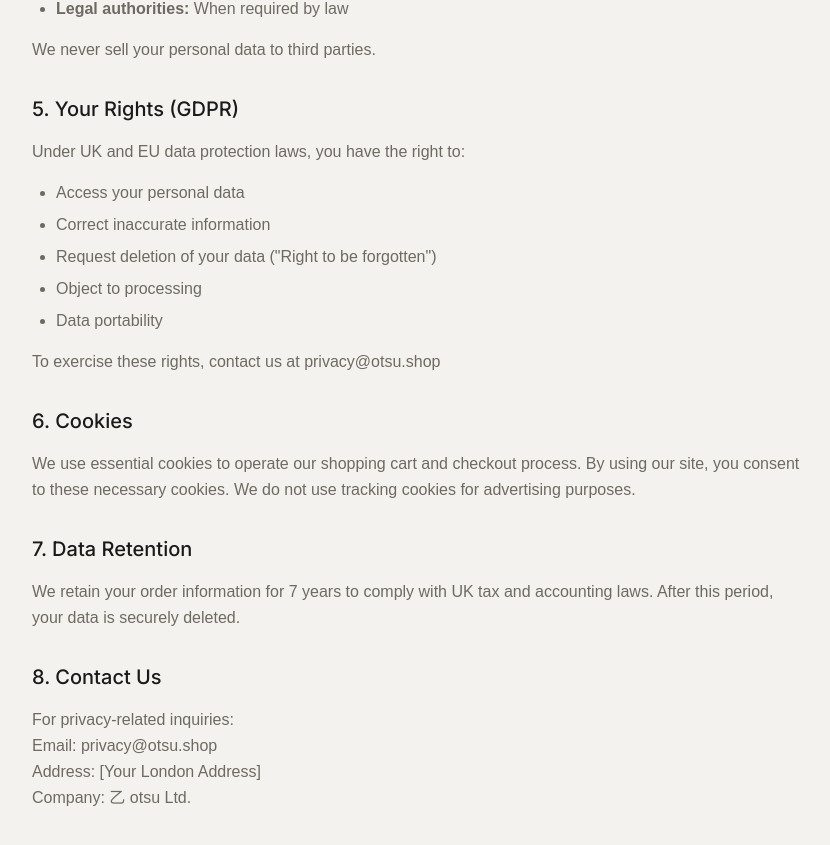
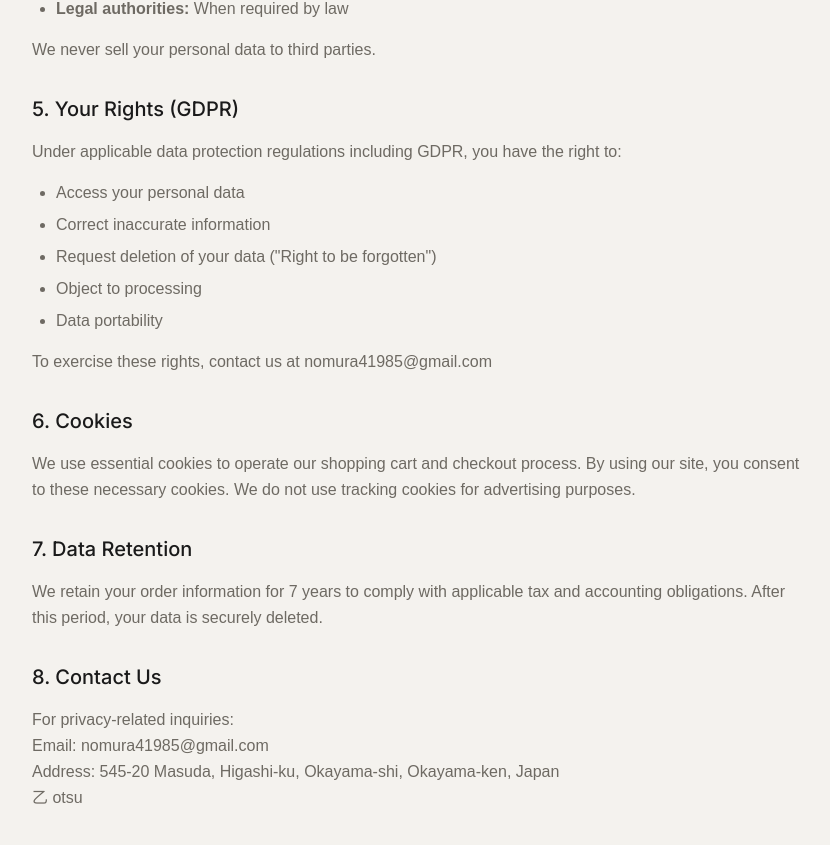
Before and after one commit to n-nomu/otsu-next-v2, a Next.js app: page /legal/privacy in a window 1280 px wide. Shown: the part 1079-1924 px from the top of the page, without its empty margins (224-1054 px from the left). Built offline with nearby package versions, Linux system fonts and the light colour scheme; no server answers.

Commit message:
Update legal documents: individual business registration, Okayama address, remove governing law clauses, update contact email

```diff
--- a/app/legal/privacy/page.tsx
+++ b/app/legal/privacy/page.tsx
@@ -70,7 +70,7 @@ export default function PrivacyPolicy() {
             </p>
             <ul className="list-disc pl-6 text-warm-gray space-y-2 mb-4">
               <li><strong>Stripe:</strong> For secure payment processing</li>
-              <li><strong>Shipping carriers:</strong> (Royal Mail, DHL, etc.) To deliver your order</li>
+              <li><strong>Shipping carriers:</strong> (Japan Post, DHL, etc.) To deliver your order</li>
               <li><strong>Legal authorities:</strong> When required by law</li>
             </ul>
             <p className="text-warm-gray leading-relaxed">
@@ -83,7 +83,7 @@ export default function PrivacyPolicy() {
               5. Your Rights (GDPR)
             </h2>
             <p className="text-warm-gray leading-relaxed mb-4">
-              Under UK and EU data protection laws, you have the right to:
+              Under applicable data protection regulations including GDPR, you have the right to:
             </p>
             <ul className="list-disc pl-6 text-warm-gray space-y-2 mb-4">
               <li>Access your personal data</li>
@@ -93,7 +93,7 @@ export default function PrivacyPolicy() {
               <li>Data portability</li>
             </ul>
             <p className="text-warm-gray leading-relaxed">
-              To exercise these rights, contact us at privacy@otsu.shop
+              To exercise these rights, contact us at nomura41985@gmail.com
             </p>
           </section>
 
@@ -113,7 +113,7 @@ export default function PrivacyPolicy() {
               7. Data Retention
             </h2>
             <p className="text-warm-gray leading-relaxed">
-              We retain your order information for 7 years to comply with UK tax and accounting laws.
+              We retain your order information for 7 years to comply with applicable tax and accounting obligations.
               After this period, your data is securely deleted.
             </p>
           </section>
@@ -124,9 +124,9 @@ export default function PrivacyPolicy() {
             </h2>
             <p className="text-warm-gray leading-relaxed">
               For privacy-related inquiries:<br />
-              Email: privacy@otsu.shop<br />
-              Address: [Your London Address]<br />
-              Company: 乙 otsu Ltd.
+              Email: nomura41985@gmail.com<br />
+              Address: 545-20 Masuda, Higashi-ku, Okayama-shi, Okayama-ken, Japan<br />
+              乙 otsu
             </p>
           </section>
         </div>
--- a/app/legal/returns/page.tsx
+++ b/app/legal/returns/page.tsx
@@ -7,7 +7,7 @@ export default function ReturnsPolicy() {
         </h1>
 
         <div className="prose prose-lg max-w-none text-[#1A1A1A] space-y-8">
-            <p className="text-sm text-gray-500">Last Updated: February 2025</p>
+          <p className="text-sm text-gray-500">Last Updated: February 2026</p>
 
           <section>
             <h2 className="text-2xl font-serif mb-4">1. Our Products</h2>
@@ -42,7 +42,7 @@ export default function ReturnsPolicy() {
             <ul className="list-disc pl-6 mt-2 space-y-2">
               <li>Please report any damage within 24 hours of delivery</li>
               <li>Photograph the packaging and item to help us understand what occurred</li>
-                <li>We will provide a prepaid shipping label for the return</li>
+              <li>We cannot provide prepaid shipping labels for international returns. Please ship the item at your expense using a trackable service (EMS, DHL, or FedEx), and retain your receipt. <strong>We will reimburse your return shipping cost upon safe receipt of the item at our studio.</strong></li>
             </ul>
           </section>
 
@@ -70,18 +70,11 @@ export default function ReturnsPolicy() {
             </p>
           </section>
 
-            <section>
-              <h2 className="text-2xl font-serif mb-4">7. Your Rights</h2>
-              <p>
-                This policy works alongside your statutory rights under the UK Consumer Rights Act 2015. Handcrafted, one-of-a-kind artworks are understood to be unique creations, but your right to receive goods as described remains fully protected.
-              </p>
-            </section>
-
           <section className="border-t border-[#1A1A1A]/10 pt-8 mt-12">
             <p className="font-medium">Questions?</p>
             <p className="mt-2">
               We are always happy to discuss any concerns before or after your purchase.<br />
-                Contact: <a href="mailto:info@bizen-london.com" className="text-[#B8735A] hover:underline">info@bizen-london.com</a>
+              Contact: <a href="mailto:nomura41985@gmail.com" className="text-[#B8735A] hover:underline">nomura41985@gmail.com</a>
             </p>
           </section>
         </div>
--- a/app/legal/terms/page.tsx
+++ b/app/legal/terms/page.tsx
@@ -25,15 +25,14 @@ export default function TermsOfService() {
               1. About 乙 otsu
             </h2>
             <p className="text-warm-gray leading-relaxed mb-4">
-              乙 otsu is a London-based gallery specialising in Bizen ware (Bizen-yaki),
+              乙 otsu is a gallery specialising in Bizen ware (Bizen-yaki),
               traditional Japanese ceramics from Okayama Prefecture. Each piece is handcrafted
               by artisans and fired in wood-burning climbing kilns (noborigama) for 14 days.
             </p>
             <p className="text-warm-gray leading-relaxed">
-              <strong>Company:</strong> 乙 otsu Ltd.<br />
-              <strong>Address:</strong> [Your London Address]<br />
-              <strong>Email:</strong> hello@otsu.shop<br />
-              <strong>Company Registration:</strong> [UK Company Number]
+              <strong>Company:</strong> 乙 otsu<br />
+              <strong>Address:</strong> 545-20 Masuda, Higashi-ku, Okayama-shi, Okayama-ken, Japan<br />
+              <strong>Email:</strong> nomura41985@gmail.com
             </p>
           </section>
 
@@ -81,10 +80,9 @@ export default function TermsOfService() {
             </h2>
             <p className="text-warm-gray leading-relaxed mb-4">
               <strong>Processing Time:</strong> Orders are processed within 1-2 business days.<br />
-              <strong>Delivery:</strong> We ship from London via Royal Mail or DHL.<br />
-              <strong>UK:</strong> 3-5 business days<br />
-              <strong>Europe:</strong> 5-10 business days<br />
-              <strong>USA & Others:</strong> 7-14 business days
+              <strong>Delivery:</strong> We ship from Okayama, Japan via Japan Post or DHL.<br />
+              <strong>Worldwide:</strong> 7-14 business days (varies by destination and customs clearance)<br />
+              <em>Exact delivery estimates will be provided via email after order confirmation.</em>
             </p>
             <p className="text-warm-gray leading-relaxed">
               <strong>Packaging:</strong> Items are carefully packed with protective materials suitable
@@ -114,8 +112,8 @@ export default function TermsOfService() {
               6. Intellectual Property
             </h2>
             <p className="text-warm-gray leading-relaxed">
-              All content on this website (images, text, logos) is the property of 乙 otsu Ltd.
-              and protected by UK and international copyright laws. You may not reproduce,
+              All content on this website (images, text, logos) is the property of 乙 otsu
+              and protected by international copyright laws. You may not reproduce,
               distribute, or use our content without written permission.
             </p>
           </section>
@@ -133,17 +131,7 @@ export default function TermsOfService() {
 
           <section className="mb-8">
             <h2 className="text-xl font-sans font-medium text-charcoal mb-4">
-              8. Governing Law
-            </h2>
-            <p className="text-warm-gray leading-relaxed">
-              These terms are governed by the laws of England and Wales. Any disputes shall
-              be resolved in the courts of London, UK.
-            </p>
-          </section>
-
-          <section className="mb-8">
-            <h2 className="text-xl font-sans font-medium text-charcoal mb-4">
-              9. Changes to Terms
+              8. Changes to Terms
             </h2>
             <p className="text-warm-gray leading-relaxed">
               We may update these terms occasionally. Changes are effective immediately upon
@@ -153,11 +141,11 @@ export default function TermsOfService() {
 
           <section className="mb-8">
             <h2 className="text-xl font-sans font-medium text-charcoal mb-4">
-              10. Contact
+              9. Contact
             </h2>
             <p className="text-warm-gray leading-relaxed">
               Questions about these terms?<br />
-              Email: hello@otsu.shop<br />
+              Email: nomura41985@gmail.com<br />
               We aim to respond within 2 business days.
             </p>
           </section>
```
Lines whose indentation alone changed are shown as unchanged.
